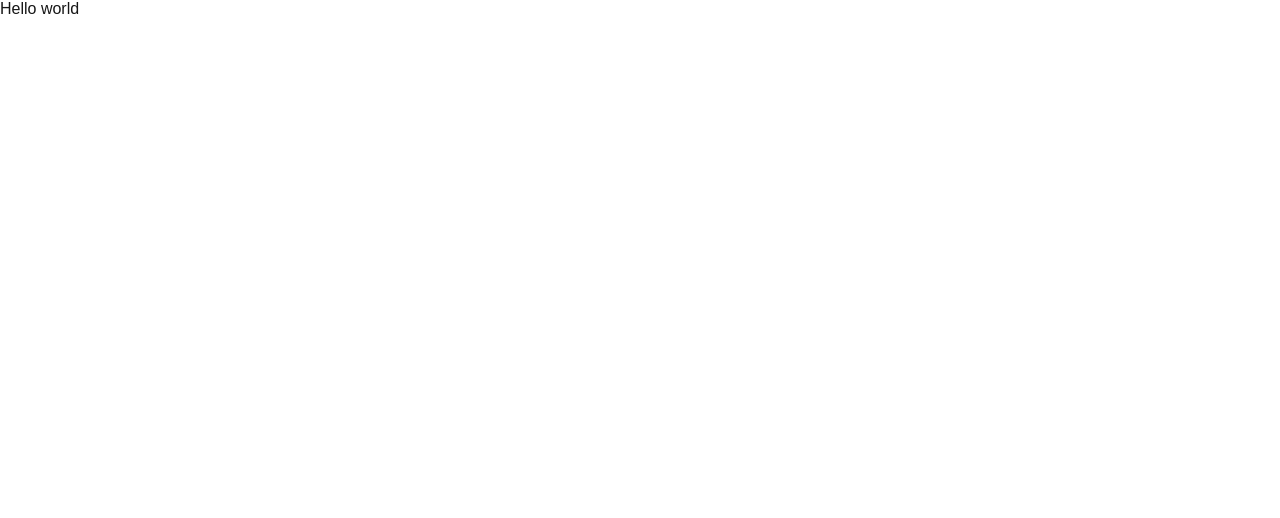
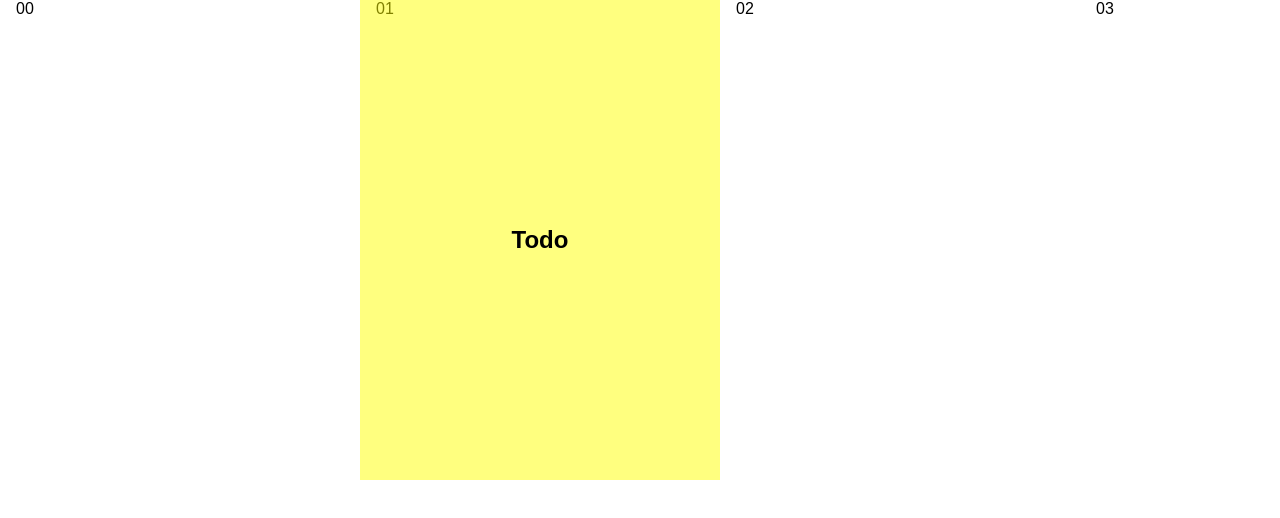
Before and after one commit to joonho0410/MyScheduler, a Next.js app: page / in a window 1280 px wide. Shown: the top 518 px of the page. Built offline with nearby package versions, Linux system fonts and the light colour scheme.

Commit message:
TimeSchedule 기본 생성

```diff
--- /dev/null
+++ b/src/app/Component/ScheduleTable/ScheduleTable.module.scss
@@ -0,0 +1,32 @@
+.container {
+    position: relative;
+    overflow-x: hidden;
+    height: 480px;
+}
+
+.timeTable {
+    position: absolute;
+    display: flex;
+    flex-direction: row;
+    flex-wrap: nowrap;
+    overflow-x: auto;
+
+    background-color: white;
+    color: black;
+
+    .slot {
+        position: relative;
+        display : flex;
+        flex-direction: column;
+        flex-shrink: 0;
+        background-color: white;
+        width: 360px;
+
+        .timeSlot {
+            padding: 0 1rem;
+        }
+        .workSlot {
+            height: 480px;
+        }
+    }
+}
--- /dev/null
+++ b/src/app/Component/ScheduleTable/ScheduleTable.tsx
@@ -0,0 +1,46 @@
+import styles from './ScheduleTable.module.scss'
+import Todo from '../TodoCard/Todo'
+
+const sampleTodo = {
+    startTime: new Date(2025, 3, 3, 1, 0, 0), // 2025년 4월 3일 01:00:00
+    endTime: new Date(2025, 3, 3, 2, 0, 0),   // 2025년 4월 3일 02:00:00
+    head: '테스트',
+    content: '테스트',
+    done: true
+}
+
+const ScheduleTable = () => {
+
+    return (
+        <div className={styles.container}>
+            <ScheduleTable.TimeTable/>
+            <Todo {...sampleTodo}></Todo>
+        </div>
+    )
+}
+
+const timeArray: string[] = [];
+for (let i = 0; i < 24; i++) {
+  timeArray.push(i.toString().padStart(2, '0'));
+}
+
+const TimeTable = ({children} : {children? : any}) => {
+
+    return (
+        <div className={styles.timeTable}>
+            {timeArray.map((time : string) => {
+                return (
+                    <div key={time} className={styles.slot}>
+                        <div className={styles.timeSlot}> {time} </div>
+                        <div className={styles.workSlot}></div>
+                    </div>
+                )
+            })}
+            {children}
+        </div>
+    )
+}
+
+ScheduleTable.TimeTable = TimeTable
+
+export default ScheduleTable
--- /dev/null
+++ b/src/app/Component/TodoCard/Todo.module.scss
@@ -0,0 +1,14 @@
+.Todo {
+    position: absolute;
+    background-color: rgba(255, 255, 0, 0.5); /* Yellow with 50% transparency */
+    width: 360px;
+    height: 480px;
+
+    display: flex;
+    justify-content: center;;
+    align-items: center;
+
+    color: black;
+    font-size: x-large;
+    font-weight: bolder;
+}
--- /dev/null
+++ b/src/app/Component/TodoCard/Todo.tsx
@@ -0,0 +1,24 @@
+'use client'
+
+import styles from './Todo.module.scss'
+
+type TodoProps = {
+    startTime: Date;
+    endTime: Date;
+    head: string;
+    content: string;
+    done: boolean;
+}
+
+const Todo = (props: TodoProps) => {
+    const start = props.startTime.getHours() * 60 + props.startTime.getMinutes()
+    const innerStyle = start / 1440 * 8640;
+
+    return (
+        <div className={styles.Todo} style={{ left: `${innerStyle}px` }}>
+            Todo
+        </div>
+    )
+}
+
+export default Todo
--- a/src/app/globals.css
+++ b/src/app/globals.css
@@ -13,6 +13,7 @@
 html,
 body {
   max-width: 1440px;
+  height: 100vh;
   margin: 0 auto;
   overflow-x: hidden;
 }
--- a/src/app/page.tsx
+++ b/src/app/page.tsx
@@ -1,7 +1,9 @@
+import ScheduleTable from "./Component/ScheduleTable/ScheduleTable";
+
 export default function Home() {
   return (
-    <div>
-      Hello world
-    </div>
+    <>
+      <ScheduleTable/>
+    </>
   );
 }
```
